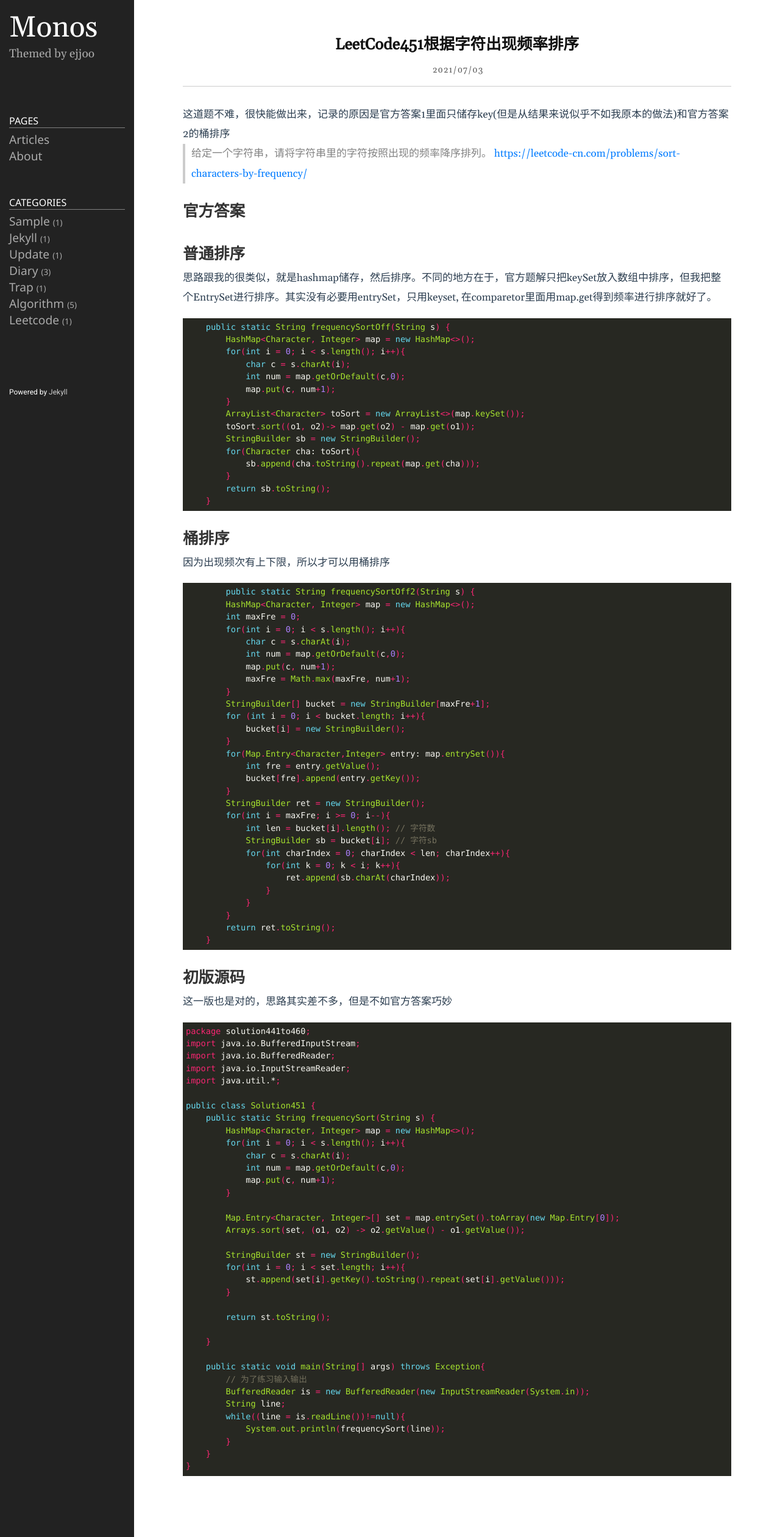
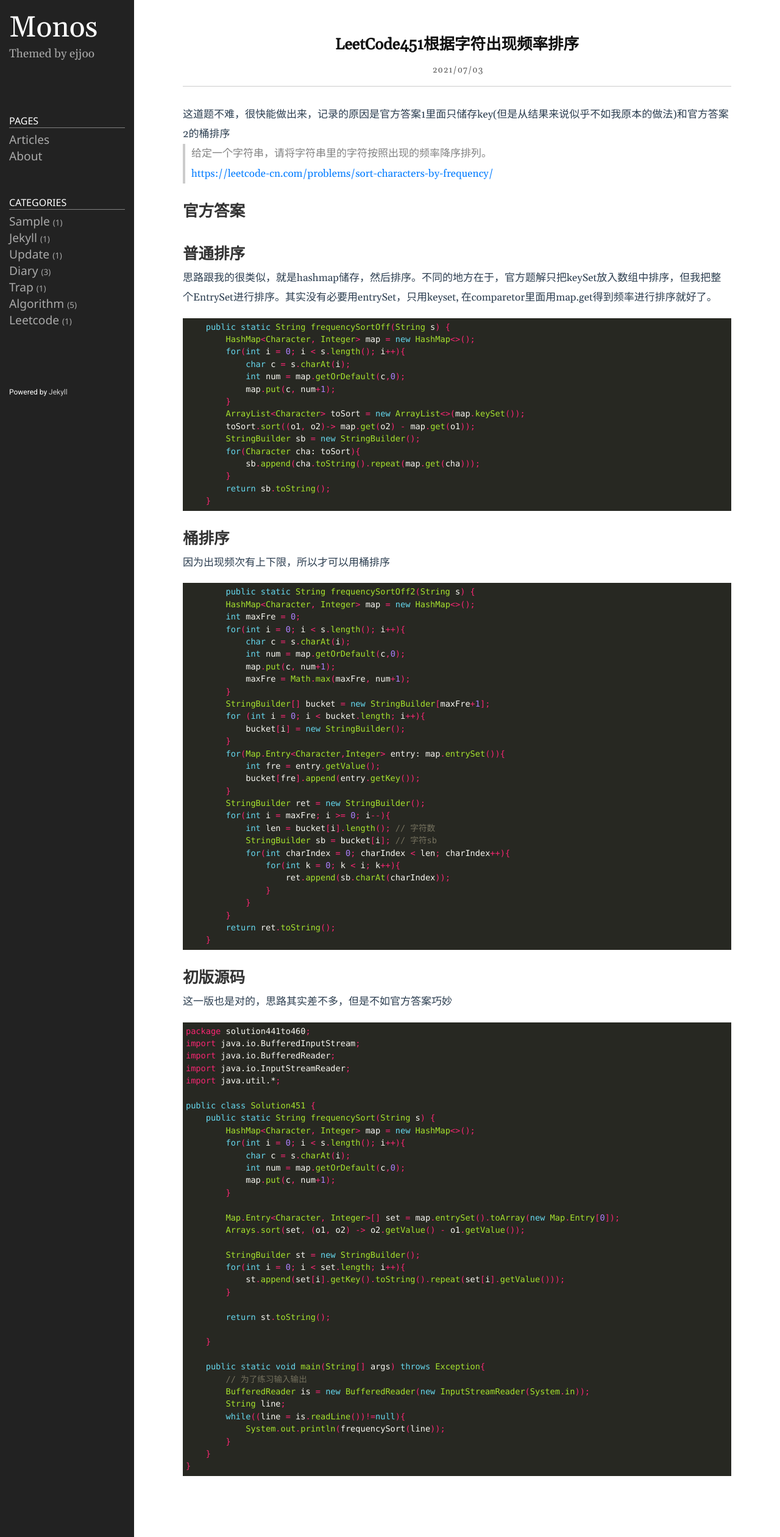
Before and after one commit to Taunk714/Taunk.github.io, a Jekyll site: the page built from _posts/2021-07-03-LeetCode451根据字符出现频率排序.md, in a window 1280 px wide. Shown: the whole page at 61% size. Built offline with Jekyll 4.4.1, drawn with Linux system fonts in a browser that asks for light colours.

```diff
--- a/_posts/2021-07-03-LeetCode451根据字符出现频率排序.md
+++ b/_posts/2021-07-03-LeetCode451根据字符出现频率排序.md
@@ -9,7 +9,7 @@ preview: 1
 ---
 这道题不难，很快能做出来，记录的原因是官方答案1里面只储存key(但是从结果来说似乎不如我原本的做法)和官方答案2的桶排序
 
-> 给定一个字符串，请将字符串里的字符按照出现的频率降序排列。
+> 给定一个字符串，请将字符串里的字符按照出现的频率降序排列。<br>
 > [https://leetcode-cn.com/problems/sort-characters-by-frequency/](https://leetcode-cn.com/problems/sort-characters-by-frequency/)
 
 
```
